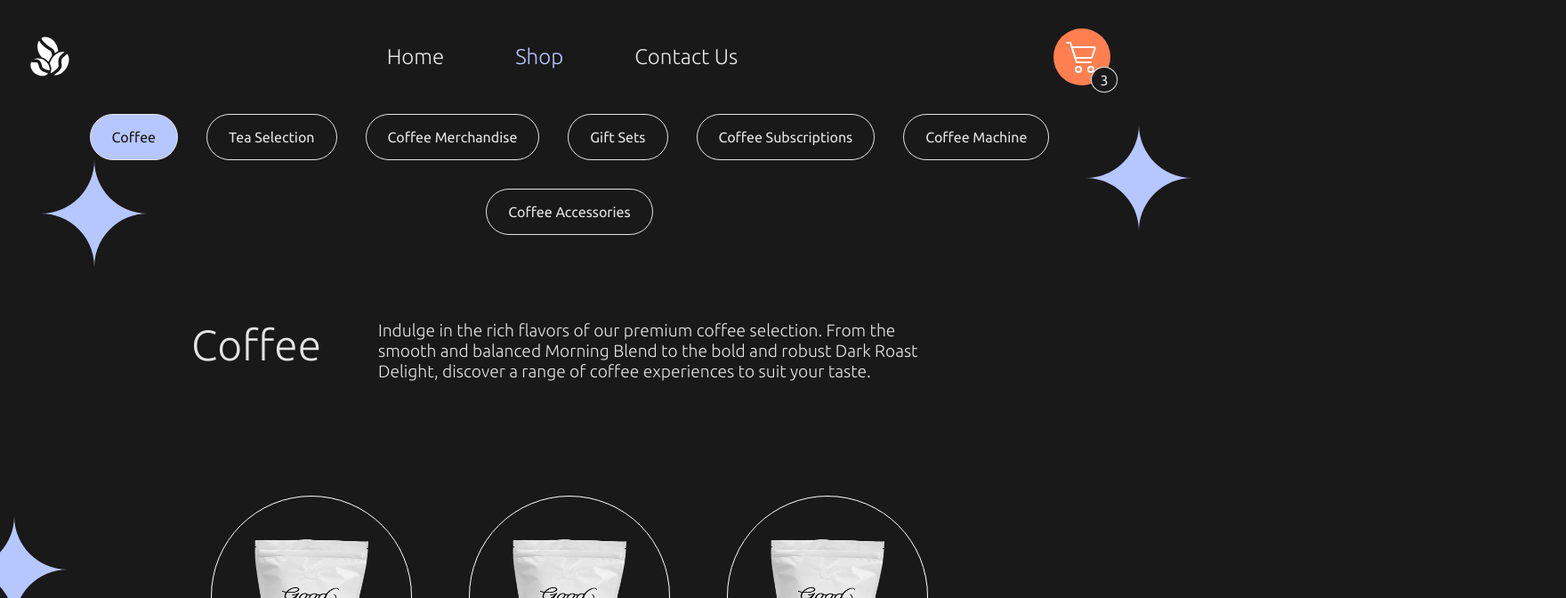
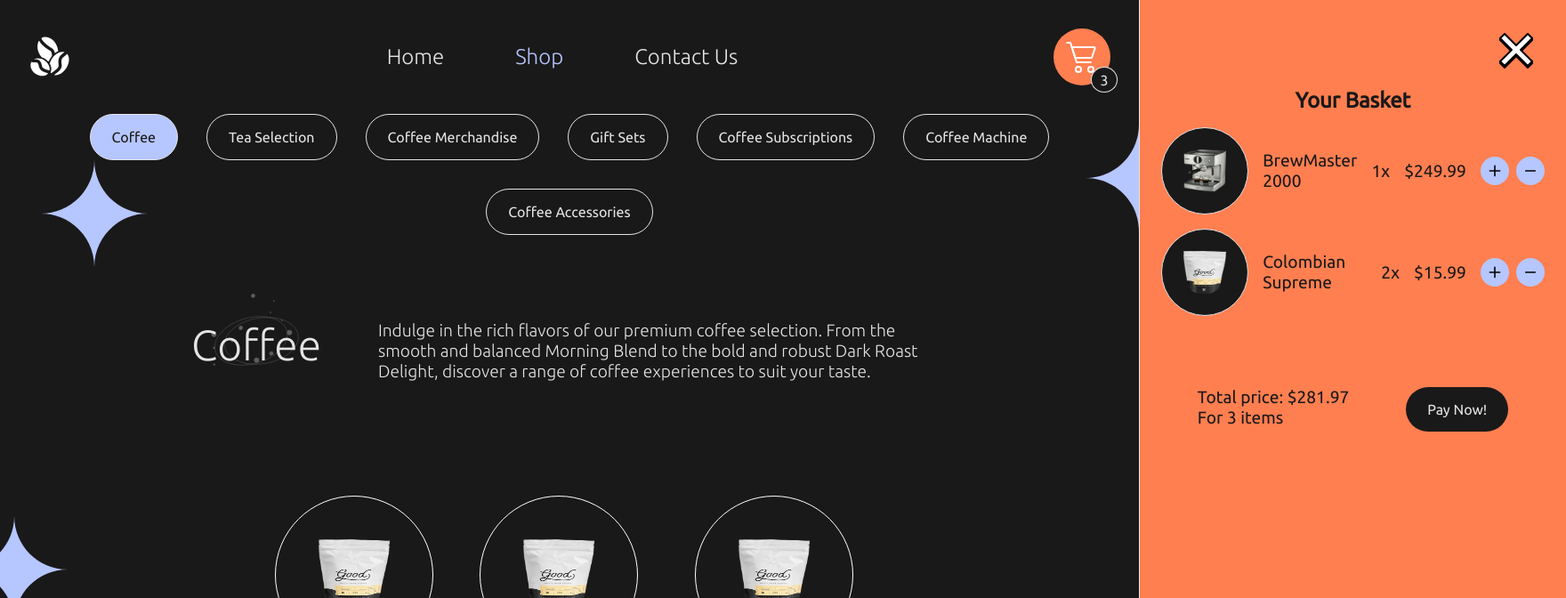
Before and after one commit to tomaszwasik31/react-shopping-cart, a React (Create React App) app: page /shop in a window 1280 px wide. Shown: the top 672 px of the page at 89% size, 1760 px wide, since content can reach past the window. Built offline with nearby package versions, Linux system fonts and the light colour scheme.

Commit message:
basket limits logic, adjustment basket and lottie

```diff
--- a/src/App.css
+++ b/src/App.css
@@ -64,9 +64,8 @@ body {
   width: 100%;
 }
 
-.app-wrapper{
+.app-wrapper {
   display: flex;
-
 }
 p {
   font-weight: 300;
@@ -121,7 +120,7 @@ ul {
 .logo {
   width: 3rem;
 }
-.cart-container{
+.cart-container {
   display: flex;
   position: relative;
 }
@@ -137,14 +136,13 @@ ul {
   cursor: pointer;
 
   background-color: var(--dark);
-
 }
 
-.numbers-in_basket{
+.numbers-in_basket {
   position: absolute;
-  bottom: -.5rem;
-  right: -.5rem;
-  padding:  7% 15%;
+  bottom: -0.5rem;
+  right: -0.5rem;
+  padding: 7% 15%;
   border: solid 1px var(--light);
   border-radius: 100%;
 
@@ -211,6 +209,15 @@ h1 {
   left: 80%;
   transform: translate(-50%, -50%);
   z-index: 1;
+}
+
+.circle-category {
+  left: 50%;
+  top: 50%;
+}
+
+.category-name {
+  position: relative;
 }
 
 .shop-position {
@@ -296,7 +303,6 @@ h1 {
 }
 
 .shop-category-container {
-
   max-width: 70%;
   padding-top: 4rem;
   gap: 4rem;
@@ -304,7 +310,7 @@ h1 {
   align-items: center;
 }
 
-.category-top-container{
+.category-top-container {
   display: flex;
   gap: 4rem;
 }
@@ -322,7 +328,7 @@ h1 {
   align-items: center;
   justify-content: center;
 
-  gap: 4rem;
+  gap: 3rem;
   padding-top: 8rem;
 }
 .product-container {
@@ -367,8 +373,8 @@ h1 {
 }
 
 .product-img {
-  width: 8rem;
-  height: 8rem;
+  width: 5rem;
+  height: 5rem;
 }
 
 .product-desc {
@@ -389,25 +395,23 @@ h1 {
   background-color: var(--primary);
   color: var(--dark);
   border-left: solid 1px var(--light);
-
-
   display: flex;
-
-
   flex-direction: column;
   align-items: center;
   padding: 2rem;
   width: 30rem;
-  height: 100vh;
-  right: 0;
-  gap: 2rem;
+  height: 100%;
+  min-height: 100vh;
+  margin-right: 0%;
+  gap: 1rem;
   z-index: 9999;
+  transition: all ease 0.5s;
 }
 
 .basket-items-container {
   display: flex;
   flex-direction: column;
-  gap: 2rem;
+  gap: 1rem;
 }
 
 .basket-item-container {
@@ -447,17 +451,16 @@ h1 {
   height: 1rem;
 }
 
-.basket-total-container{
+.basket-total-container {
   padding-top: 4rem;
   display: flex;
   gap: 4rem;
 }
-.basket-container p{
+.basket-container p {
   font-weight: 400;
   color: var(--dark);
 }
 .pay-btn {
   background-color: var(--dark);
   border: none;
-
 }
--- a/src/components/Basket.js
+++ b/src/components/Basket.js
@@ -15,9 +15,16 @@ import minus from "../img/icons/minus.svg";
 export default function Basket(props) {
   const flattenedBasketData = props.basketData.flat();
 
+  const hideBasketImg = flattenedBasketData.length > 4 ? false : true;
+
+
+
   const basketItems = flattenedBasketData.map((item) => (
     <div className="basket-item-container" key={item.id}>
-      <div className="basket-item-img-container">
+      <div
+        className="basket-item-img-container"
+        style={{ display: hideBasketImg ? "flex" : "none" }}
+      >
         <img
           src={getImagePath(item.img)}
           alt={item.img}
@@ -56,7 +63,8 @@ export default function Basket(props) {
   return (
     <div
       className="basket-container"
-      style={{ display: props.isBasketActive ? "flex" : "none" }}
+      style={{ display: props.isBasketActive ? "flex" : "none" } &&{marginRight: props.isBasketActive ?  "0" : "-30rem"}}
+
     >
       <button className="close-btn" onClick={props.toggleBasket}>
         <img src={iconClose} alt="close basket icon" />
@@ -68,7 +76,6 @@ export default function Basket(props) {
 
           <div className="basket-total-container">
             <p className="basket-total-txt">
-              {" "}
               Total price: ${totalPrice}
               <br />
               For {props.totalQuantity} items
--- a/src/pages/Home.js
+++ b/src/pages/Home.js
@@ -20,7 +20,7 @@ export default function Home(props) {
           autoplay
           loop
           src={circleLottie}
-          style={{ height: "300px", width: "300px" }}
+          style={{ height: "auto", width: "50%", opacity:  "30%" }}
         ></Player>
         <img className="h1-star" src={star} alt="" />
       </div>
--- a/src/pages/Shop.js
+++ b/src/pages/Shop.js
@@ -10,6 +10,9 @@ import merchandise from "../img/merchandise.webp";
 import subscription from "../img/subscription.webp";
 import tea from "../img/tea.webp";
 
+import { Player } from "@lottiefiles/react-lottie-player";
+import circleLottie from "../img/lottie/circle-lottie.json";
+
 const categories = [
   "Coffee",
   "Tea Selection",
@@ -21,12 +24,6 @@ const categories = [
 ];
 
 export default function Shop(props) {
-  // const [currentCategory, setCurrentCategory] = React.useState("Coffee");
-
-  // function changeCategory(name) {
-  //   setCurrentCategory(name);
-  // }
-
   const currentDataCategory = data.categories.find(
     (category) => category.name === props.currentCategory
   );
@@ -35,7 +32,12 @@ export default function Shop(props) {
     <div className="product-container" key={product.id} id={product.id}>
       <div className="small-product-img-container">
         <img src={getImagePath(product.img)} alt="" className="product-img" />
-        <button className="btn btn-add" onClick={() =>props.addItemToBasket(product)}>Add to basket</button>
+        <button
+          className="btn btn-add"
+          onClick={() => props.addItemToBasket(product)}
+        >
+          Add to basket
+        </button>
       </div>
       <div className="product-desc">
         <p className="product-name">{product.name}</p>
@@ -47,7 +49,17 @@ export default function Shop(props) {
   const currentCategoryItems = (
     <>
       <div className="category-top-container">
-        <h2 className="category-name">{currentDataCategory.name}</h2>
+        <h2 className="category-name">
+          {currentDataCategory.name}{" "}
+          <Player
+            className="circleLottie circle-category"
+            autoplay
+            loop
+            src={circleLottie}
+            style={{ height: "auto", width: "100%", opacity:  "30%" }}
+          ></Player>
+        </h2>
+
         <div className="shop-category-desc">
           <p>{currentDataCategory.desc}</p>
         </div>
```
